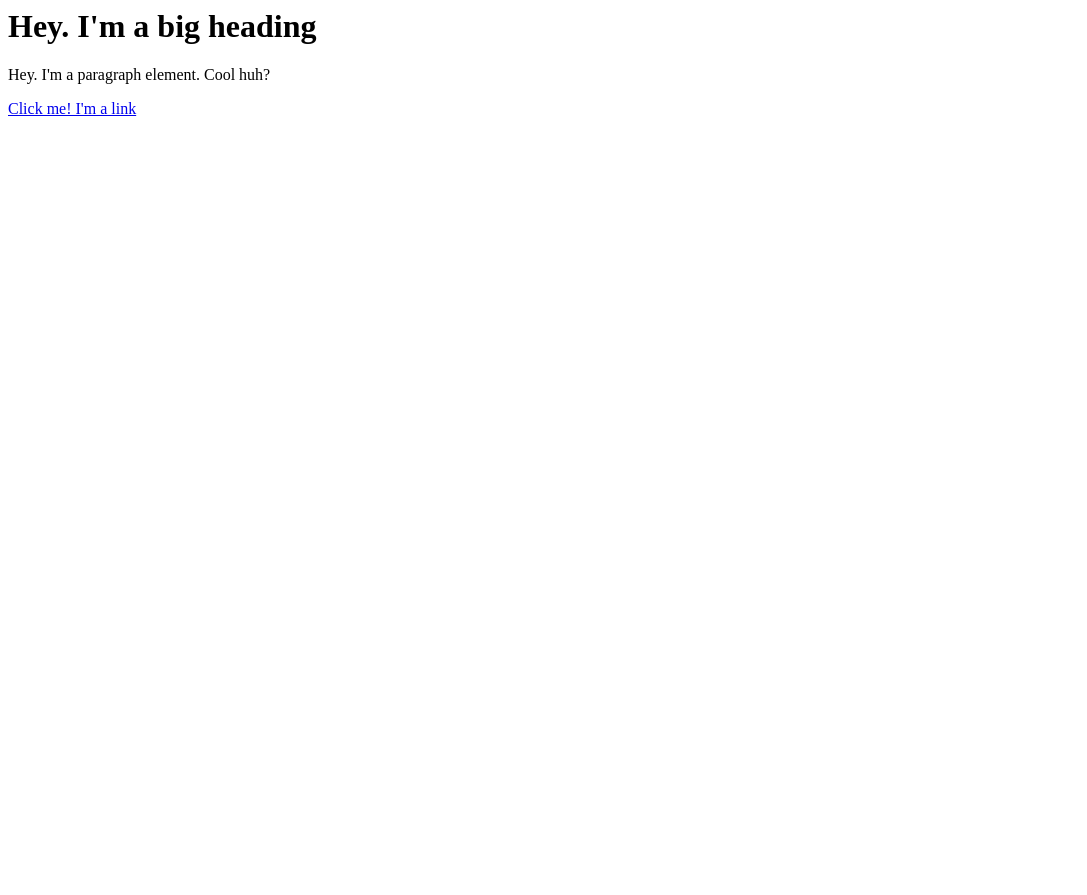
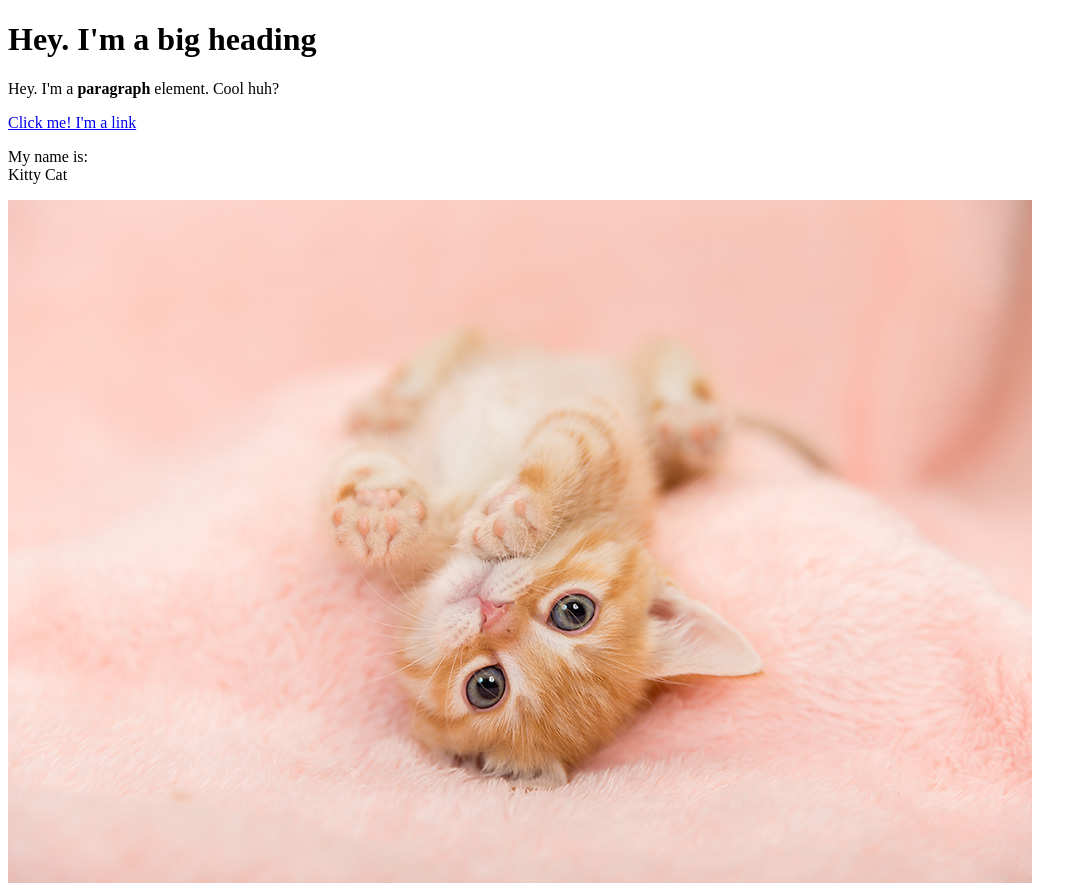
Before and after one commit to PearlJinks/Cartoon-hero, a plain HTML site: page test.html in a window 1280 px wide. Shown: the whole page, without its empty margins (0-1087 px from the left). Before the commit the page ends 800 px from the top, so only its background shows below. Drawn offline with Linux system fonts and the light colour scheme.

Commit message:
Added a cat image
Included more elements

```diff
--- a/test.html
+++ b/test.html
@@ -1,3 +1,14 @@
-<h1>Hey. I'm a big heading</h1>
-<p>Hey. I'm a paragraph element. Cool huh?</p>
-<a href="https://google.com" target="_blank" title="Let's go to Google">Click me! I'm a link</a>
+<!DOCTYPE html>
+<html>
+<head>
+	<title> Test page</title>
+</head>
+<body>
+	<h1>Hey. I'm a big heading</h1>
+	<p>Hey. I'm a  <b>paragraph</b> element. Cool huh?</p>
+	<a href="https://google.com" target="_blank" title="Let's go to Google">Click me! I'm a link</a>
+	<p>My name is:<br>
+	 Kitty Cat</p>
+	<img src="img/cute cat.jpeg">
+</body>
+</html>
```
Also changed, not shown: img/cute cat.jpeg (added).
